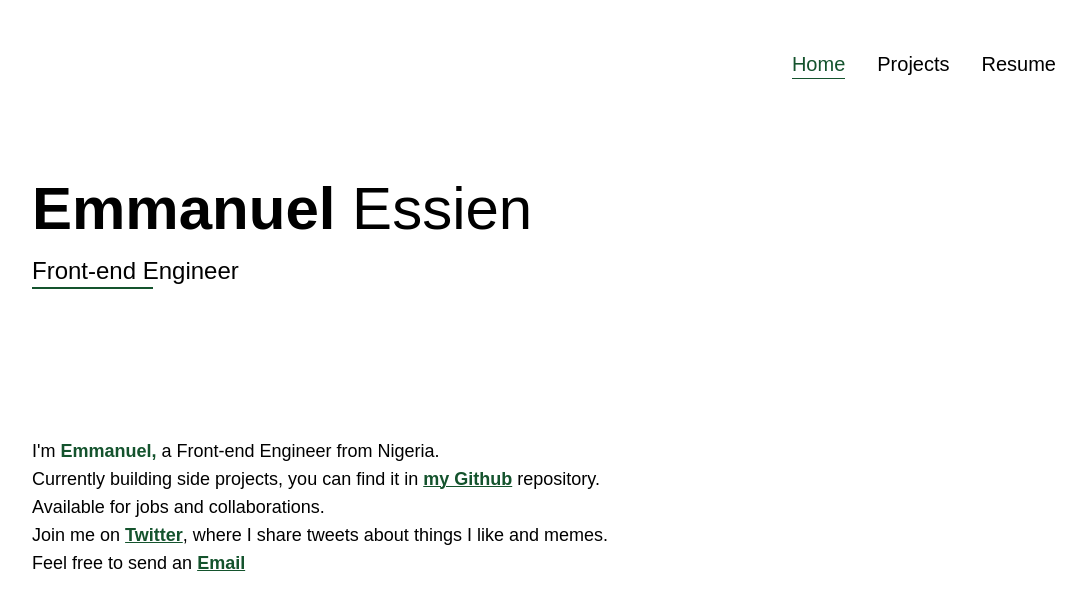
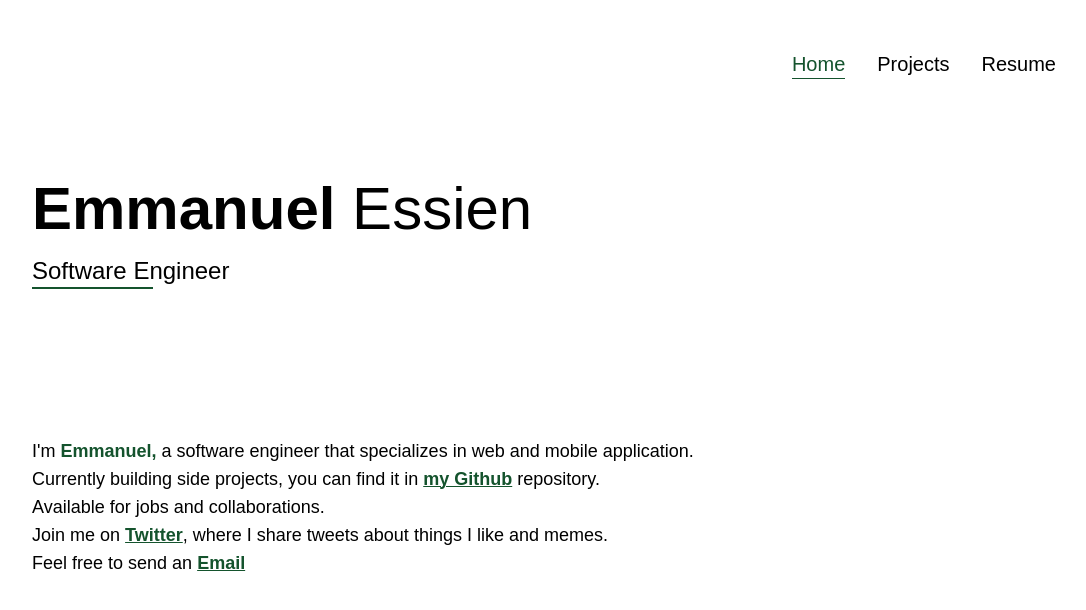
Before and after one commit to ehma90/Portfolio-App, a React (Create React App) app: page / in a window 1280 px wide. Shown: the top 610 px of the page, without its empty margins (96-1182 px from the left). Built offline with nearby package versions, Linux system fonts and the light colour scheme.

Commit message:
update job title

```diff
--- a/src/Component/Hero/Profile.jsx
+++ b/src/Component/Hero/Profile.jsx
@@ -5,7 +5,7 @@ function Profile() {
     <div className="mt-[150px] mb-[100px] px-10 md:px-0 text-md md:text-lg">
       <p className="leading-7">
         I'm <span className="text-green-900 font-semibold ">Emmanuel,</span> a
-        Front-end Engineer from Nigeria.
+        software engineer that specializes in web and mobile application.
       </p>
       <p className="leading-7">
         Currently building side projects, you can find it in{" "}
--- a/src/Component/Navbar/Navbar.jsx
+++ b/src/Component/Navbar/Navbar.jsx
@@ -8,7 +8,7 @@ function Navbar() {
 
 
   return (
-    <div className="container my-[50px]">
+    <div className="container mx-auto my-[50px]">
       <nav className=" flex justify-center  md:justify-end gap-x-8">
         <NavLink to="/">
           <p className={splitLocation[1] === '' ? 'text-lg md:text-xl text-green-900 border-b border-green-900 decoration-1' : 'text-lg md:text-xl'} >
--- a/src/pages/Hero.jsx
+++ b/src/pages/Hero.jsx
@@ -13,7 +13,7 @@ function Hero() {
         <h1 className="text-3xl md:text-6xl my-2 md:my-4 mb:my-5 font-extralight">
           <span className="font-bold">Emmanuel</span> Essien
         </h1>
-        <p className="font-medium text-md md:text-2xl">Front-end Engineer</p>
+        <p className="font-medium text-md md:text-2xl">Software Engineer</p>
         <div className="shadow-lg shadow-green-900/50 mx-auto absolute w-[85px] md:w-[121px] border border-green-900"></div>
       </div>
       <div
--- a/src/pages/ProjectsGroup.jsx
+++ b/src/pages/ProjectsGroup.jsx
@@ -15,7 +15,7 @@ function ProjectsGroup({ PortData }) {
         <h1 className="text-3xl md:text-6xl my-2 md:my-4 mb:my-5 font-extralight">
           <span className="font-bold">Emmanuel</span> Essien
         </h1>
-        <p className="font-medium text-md md:text-2xl">Front-end Engineer</p>
+        <p className="font-medium text-md md:text-2xl">Software Engineer</p>
         <div className="shadow-lg shadow-green-900/50 mx-auto absolute w-[115px] md:w-[171px] border border-green-900"></div>
       </div>
 
--- a/src/pages/Resume.jsx
+++ b/src/pages/Resume.jsx
@@ -13,7 +13,7 @@ function Resume() {
         <h1 className="text-3xl md:text-6xl my-2 md:my-4 mb:my-5 font-extralight">
           <span className="font-bold">Emmanuel</span> Essien
         </h1>
-        <p className="font-medium text-md md:text-2xl">Front-end Engineer</p>
+        <p className="font-medium text-md md:text-2xl">Software Engineer</p>
         <div className="shadow-lg shadow-green-900/50 mx-auto absolute w-[148px] md:w-[221px] border border-green-900"></div>
       </div>
 
```
